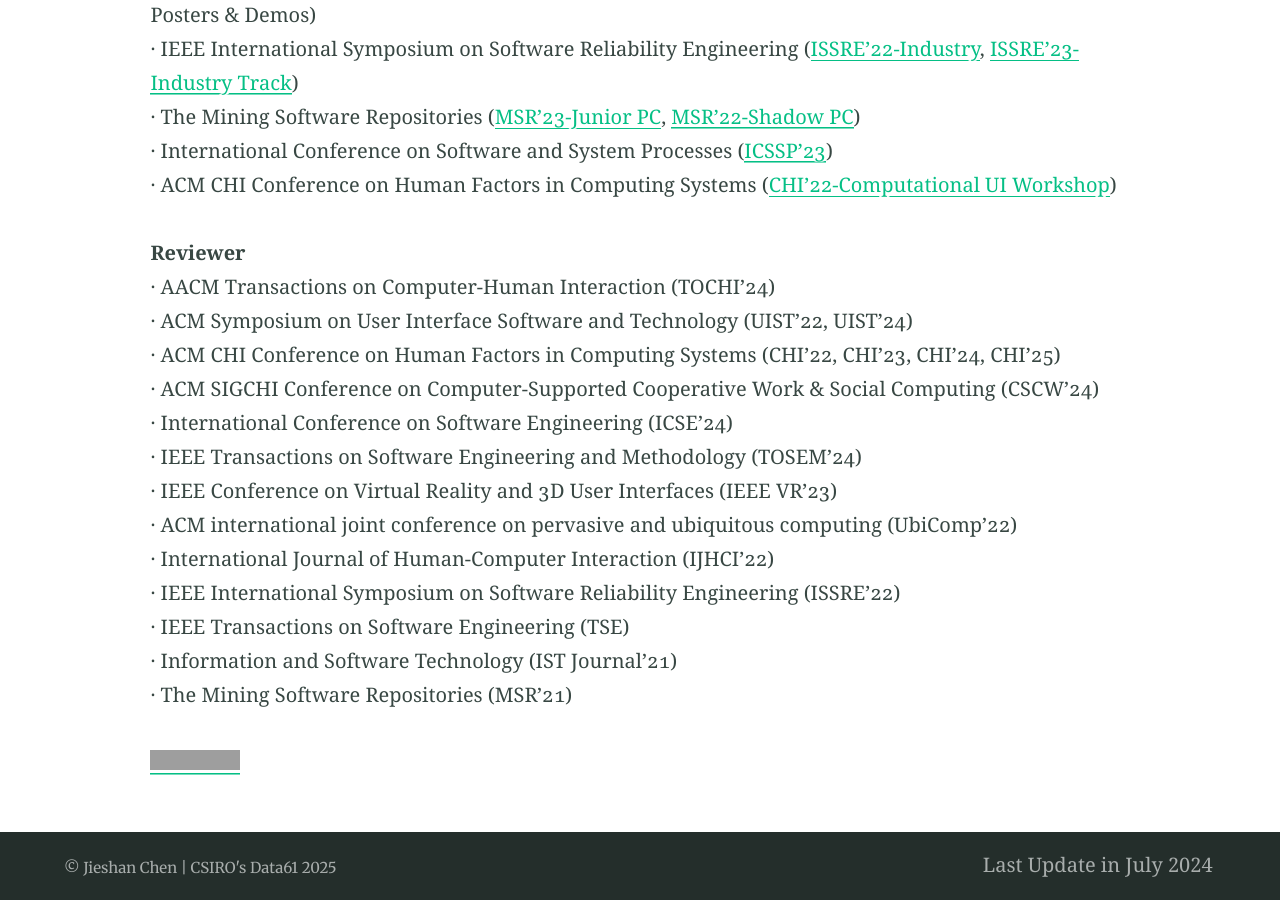
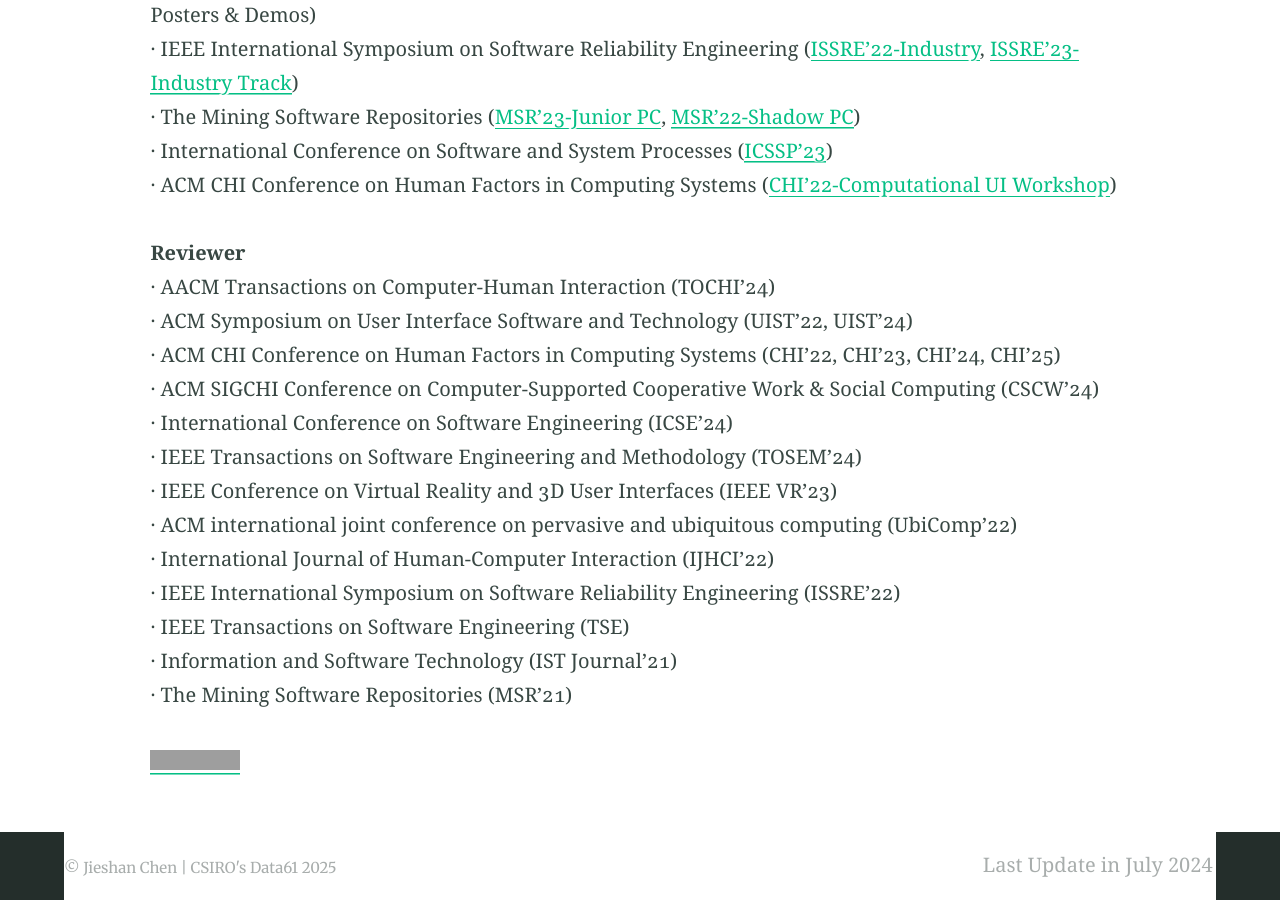
Before and after one commit to chenjshnn/chenjshnn.github.io, a Jekyll site: the page built from index.md, in a window 1280 px wide and 900 px high, scrolled down 4325 px. Built offline with Jekyll 4.4.1, drawn with Linux system fonts in a browser that asks for light colours; grey boxes are pictures that could not be loaded.

Commit message:
Update _theme.scss

```diff
--- a/_sass/_theme.scss
+++ b/_sass/_theme.scss
@@ -35,7 +35,7 @@ body {
   }
 }
 
-.header {
+.container {
   position: sticky;
   top: 0;
   z-index: 999;
```
